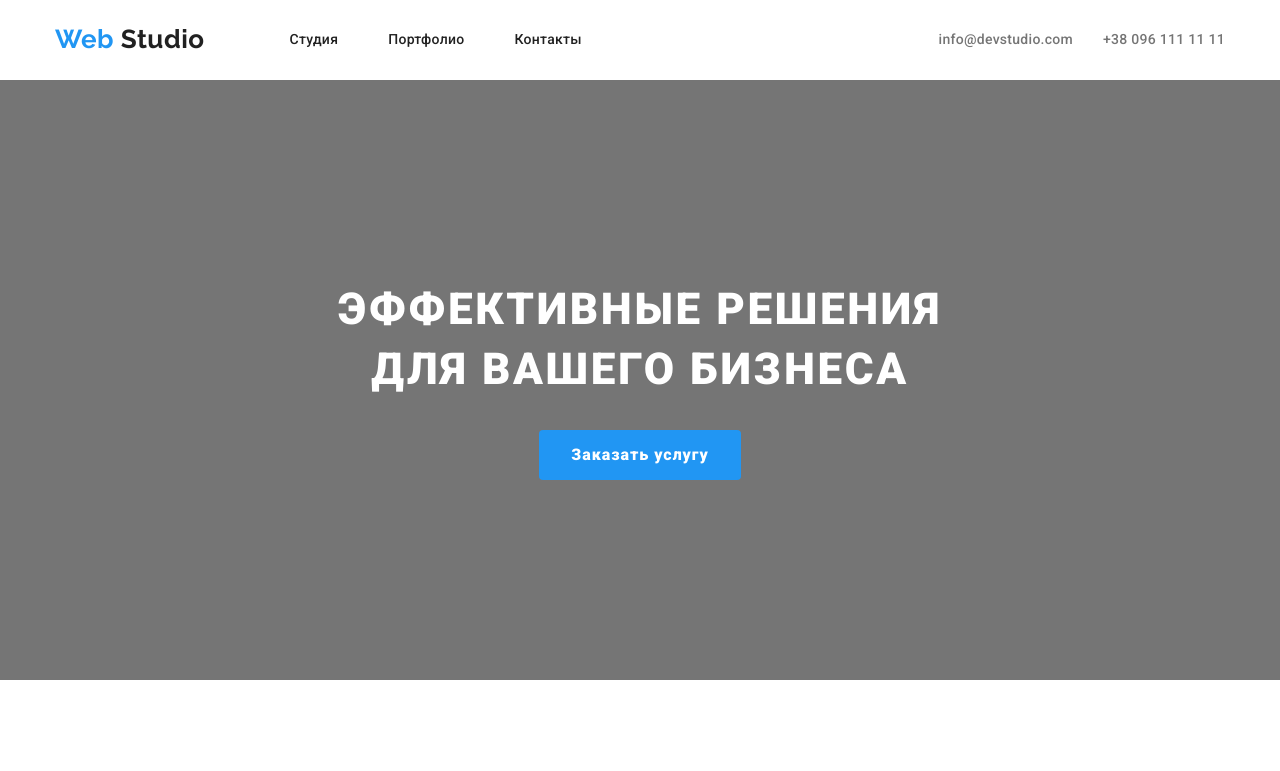
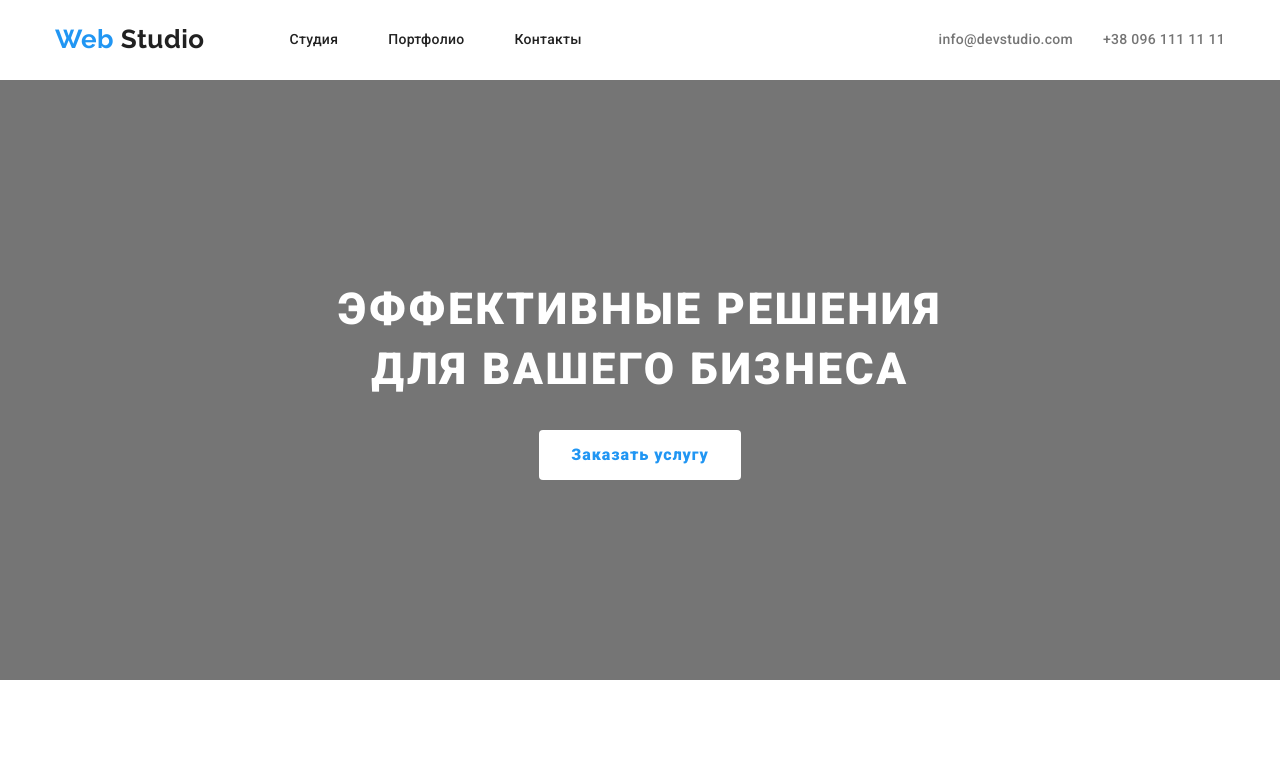
Before and after one commit to VityukY/goit-markup-hw-03, a plain HTML site: page index.html in a window 1280 px wide. In both pictures the pointer is over the button "Заказать услугу". Shown: the top 771 px of the page. Drawn offline with nearby package versions, Linux system fonts and the light colour scheme.

Commit message:
обвновляет цвет фокуса

```diff
--- a/css/style.css
+++ b/css/style.css
@@ -72,6 +72,11 @@ li {
 	font-size: 16px;
 	line-height: 1.875;
 	letter-spacing: 0.06em;
+}
+.button:hover,
+.button:focus {
+	color: var(--acent-text-color);
+	background-color: var(--text-white-color);
 }
 
 .title {
```
